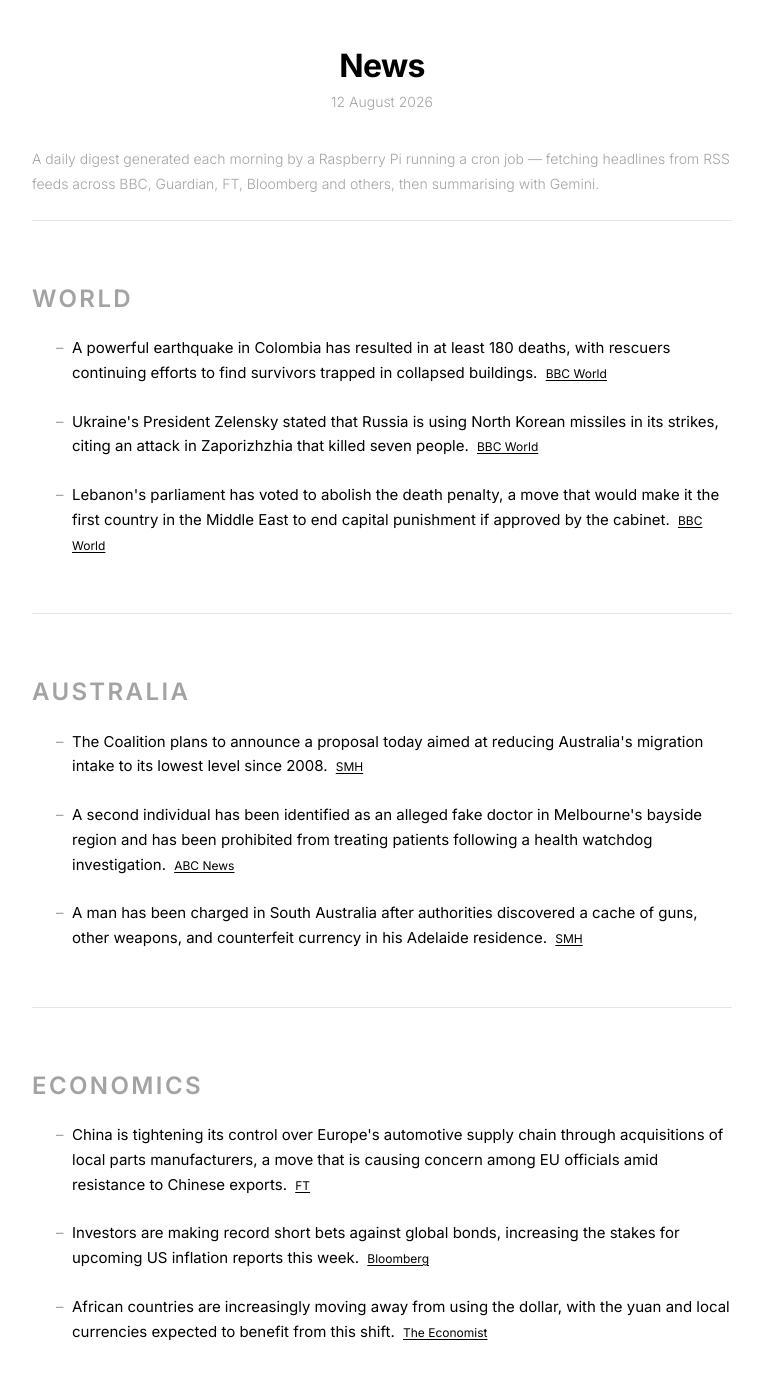
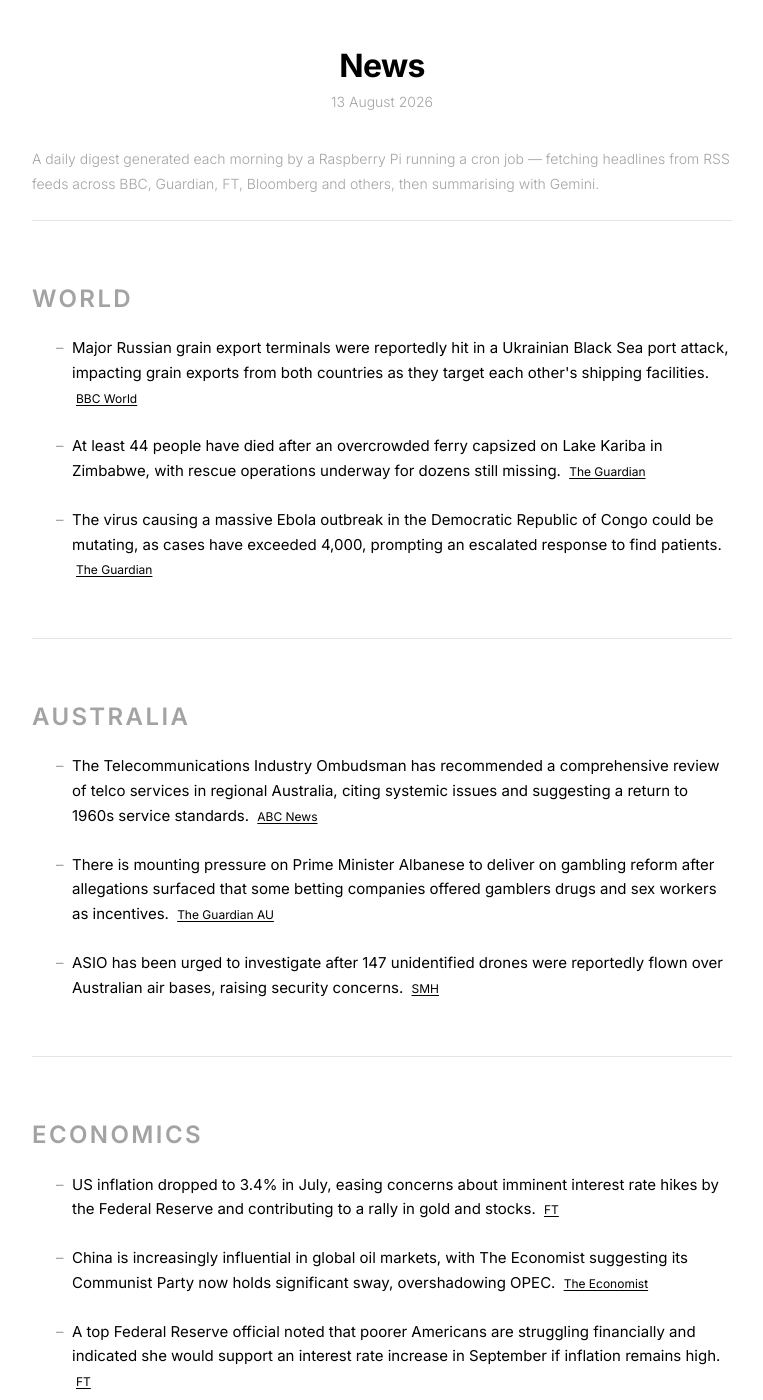
Before and after one commit to s-jac/s-jac.github.io, a Jekyll site: the page built from projects/news.html, in a window 1280 px wide and 1400 px high. Shown: the whole window, without its empty margins (258-1021 px from the left). Built offline with Jekyll 4.4.1, drawn with Linux system fonts in a browser that asks for light colours; some of the changed text lies outside the part shown.

Commit message:
daily news update 13 August 2026

```diff
--- a/_data/news.json
+++ b/_data/news.json
@@ -1,24 +1,24 @@
 {
-  "date": "12 August 2026",
-  "generated_at": "2026-08-11T21:00:25.094165+00:00",
+  "date": "13 August 2026",
+  "generated_at": "2026-08-12T21:00:27.140181+00:00",
   "sections": [
     {
       "heading": "World",
       "bullets": [
         {
-          "text": "A powerful earthquake in Colombia has resulted in at least 180 deaths, with rescuers continuing efforts to find survivors trapped in collapsed buildings.",
+          "text": "Major Russian grain export terminals were reportedly hit in a Ukrainian Black Sea port attack, impacting grain exports from both countries as they target each other's shipping facilities.",
           "source": "BBC World",
           "url": "https://www.bbc.com/news/world"
         },
         {
-          "text": "Ukraine's President Zelensky stated that Russia is using North Korean missiles in its strikes, citing an attack in Zaporizhzhia that killed seven people.",
-          "source": "BBC World",
-          "url": "https://www.bbc.com/news/world"
+          "text": "At least 44 people have died after an overcrowded ferry capsized on Lake Kariba in Zimbabwe, with rescue operations underway for dozens still missing.",
+          "source": "The Guardian",
+          "url": "https://www.theguardian.com"
         },
         {
-          "text": "Lebanon's parliament has voted to abolish the death penalty, a move that would make it the first country in the Middle East to end capital punishment if approved by the cabinet.",
-          "source": "BBC World",
-          "url": "https://www.bbc.com/news/world"
+          "text": "The virus causing a massive Ebola outbreak in the Democratic Republic of Congo could be mutating, as cases have exceeded 4,000, prompting an escalated response to find patients.",
+          "source": "The Guardian",
+          "url": "https://www.theguardian.com"
         }
       ]
     },
@@ -26,17 +26,17 @@
       "heading": "Australia",
       "bullets": [
         {
-          "text": "The Coalition plans to announce a proposal today aimed at reducing Australia's migration intake to its lowest level since 2008.",
-          "source": "SMH",
-          "url": "https://www.smh.com.au"
-        },
-        {
-          "text": "A second individual has been identified as an alleged fake doctor in Melbourne's bayside region and has been prohibited from treating patients following a health watchdog investigation.",
+          "text": "The Telecommunications Industry Ombudsman has recommended a comprehensive review of telco services in regional Australia, citing systemic issues and suggesting a return to 1960s service standards.",
           "source": "ABC News",
           "url": "https://www.abc.net.au/news"
         },
         {
-          "text": "A man has been charged in South Australia after authorities discovered a cache of guns, other weapons, and counterfeit currency in his Adelaide residence.",
+          "text": "There is mounting pressure on Prime Minister Albanese to deliver on gambling reform after allegations surfaced that some betting companies offered gamblers drugs and sex workers as incentives.",
+          "source": "The Guardian AU",
+          "url": "https://www.theguardian.com/au"
+        },
+        {
+          "text": "ASIO has been urged to investigate after 147 unidentified drones were reportedly flown over Australian air bases, raising security concerns.",
           "source": "SMH",
           "url": "https://www.smh.com.au"
         }
@@ -46,19 +46,19 @@
       "heading": "Economics",
       "bullets": [
         {
-          "text": "China is tightening its control over Europe's automotive supply chain through acquisitions of local parts manufacturers, a move that is causing concern among EU officials amid resistance to Chinese exports.",
+          "text": "US inflation dropped to 3.4% in July, easing concerns about imminent interest rate hikes by the Federal Reserve and contributing to a rally in gold and stocks.",
           "source": "FT",
           "url": "https://www.ft.com"
         },
         {
-          "text": "Investors are making record short bets against global bonds, increasing the stakes for upcoming US inflation reports this week.",
-          "source": "Bloomberg",
-          "url": "https://www.bloomberg.com/markets"
+          "text": "China is increasingly influential in global oil markets, with The Economist suggesting its Communist Party now holds significant sway, overshadowing OPEC.",
+          "source": "The Economist",
+          "url": "https://www.economist.com/finance-and-economics"
         },
         {
-          "text": "African countries are increasingly moving away from using the dollar, with the yuan and local currencies expected to benefit from this shift.",
-          "source": "The Economist",
-          "url": "https://www.economist.com/finance-and-economics"
+          "text": "A top Federal Reserve official noted that poorer Americans are struggling financially and indicated she would support an interest rate increase in September if inflation remains high.",
+          "source": "FT",
+          "url": "https://www.ft.com"
         }
       ]
     }
```
